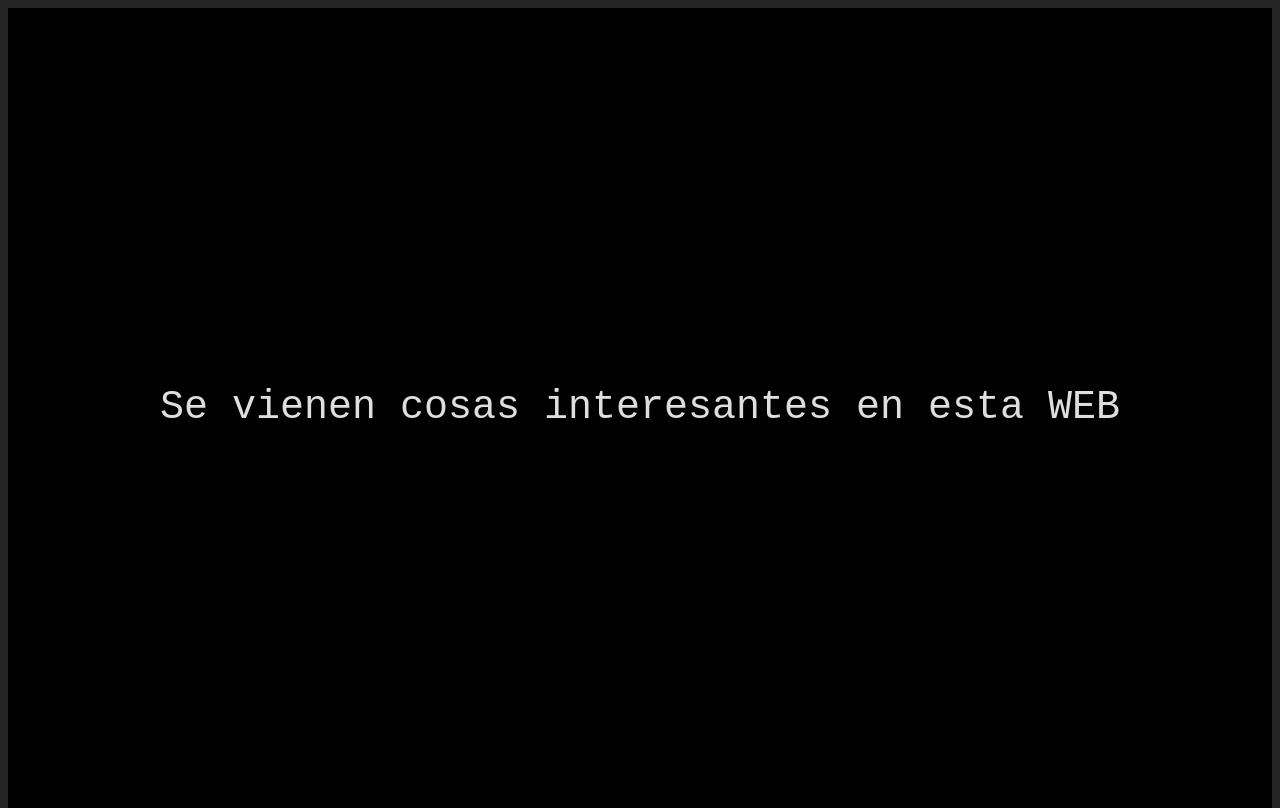
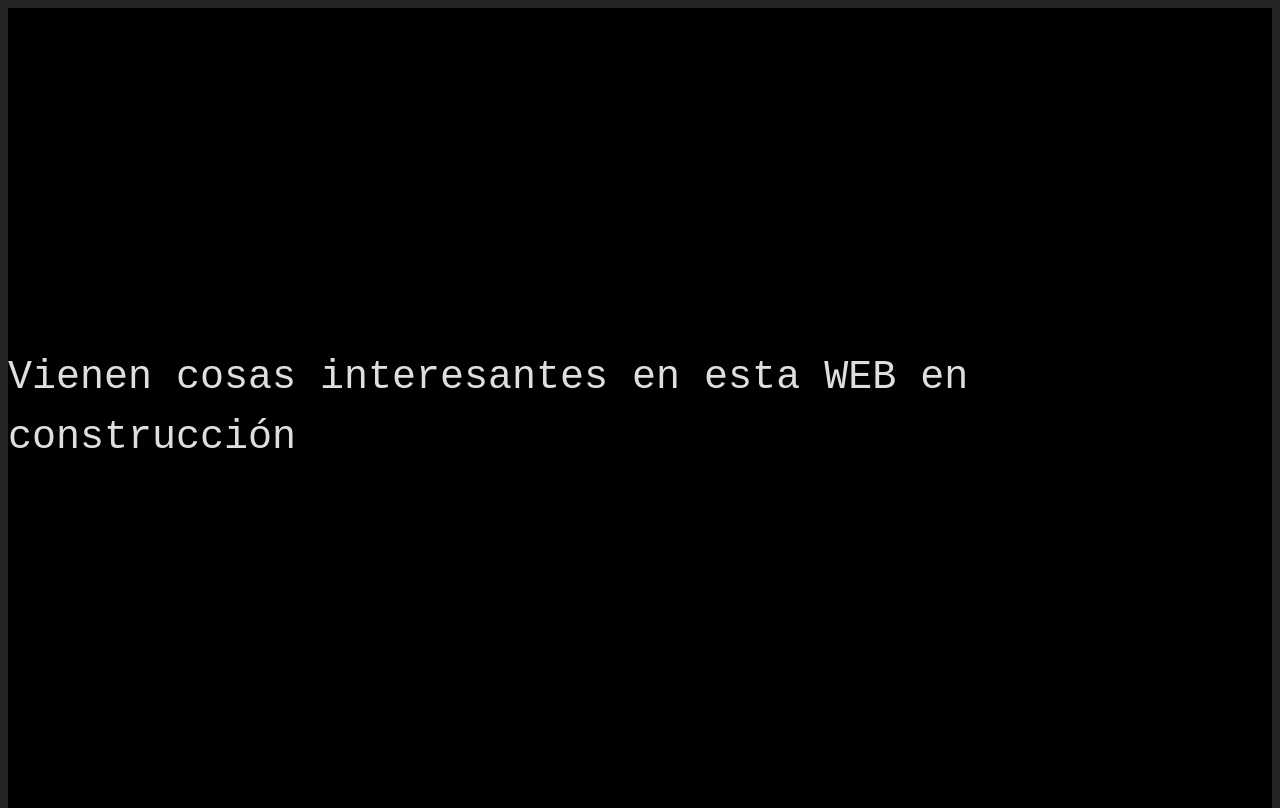
Before and after one commit to Aleixbs/aleixbsdev.com, a React (Vite) app: page / in a window 1280 px wide. Built offline with nearby package versions, Linux system fonts and the light colour scheme.

Commit message:
Update text content in App.tsx

```diff
--- a/src/App.tsx
+++ b/src/App.tsx
@@ -3,7 +3,7 @@ import './App.css'
 function App() {
   return (
       <div className="bg">
-          Se vienen cosas interesantes en esta WEB
+          Vienen cosas interesantes en esta WEB en construcción
       </div>
   )
 }
```
